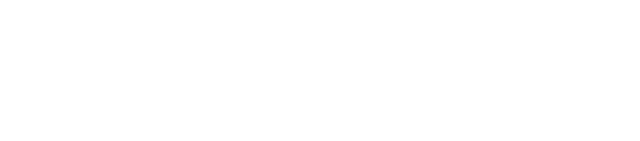
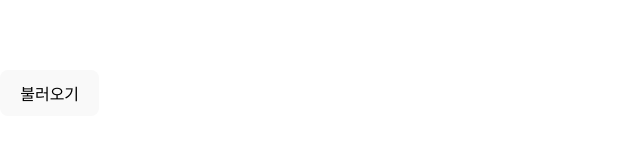
Before and after one commit to Lacheln1/UrecaDailyStudy, a React (Vite) app in the folder 5/0511-news-api/: page / in a window 1280 px wide. Shown: the part 307-448 px from the top of the page, without its empty margins (0-640 px from the left). Built offline with nearby package versions, Linux system fonts and the light colour scheme.

Commit message:
axios get 실습

```diff
--- a/5/0511-news-api/package.json
+++ b/5/0511-news-api/package.json
@@ -10,6 +10,8 @@
     "preview": "vite preview"
   },
   "dependencies": {
+    "0511-news-api": "file:",
+    "axios": "^1.9.0",
     "react": "^19.0.0",
     "react-dom": "^19.0.0"
   },
--- a/5/0511-news-api/src/App.jsx
+++ b/5/0511-news-api/src/App.jsx
@@ -1,44 +1,30 @@
-import React from "react";
+import axios from "axios";
+import React, { useState } from "react";
 
 const App = () => {
-  const increase = (number) => {
-    const promise = new Promise((resolve, reject) => {
-      setTimeout(() => {
-        const result = number + 10;
-        if (result > 50) {
-          //50보다 높으면 에러 발생
-          const e = new Error("numberTooBig");
-          return reject(e);
-        }
-        resolve(result); // number값에 +10 후 성공 처리
-      }, 1000);
-    });
-    return promise;
+  const [data, setData] = useState(null);
+  const onClick = () => {
+    axios
+      .get("https://jsonplaceholder.typicode.com/todos/1")
+      .then((response) => {
+        setData(response.data);
+      });
   };
 
-  increase(0)
-    .then((number) => {
-      //Promise에서 resolve된 값은 .then을 통해 받아 올 수 있음
-      console.log(number);
-      return increase(number);
-    })
-    .then((number) => {
-      console.log(number);
-      return increase(number);
-    })
-    .then((number) => {
-      console.log(number);
-      return increase(number);
-    })
-    .then((number) => {
-      console.log(number);
-      return increase(number);
-    })
-    .catch((e) => {
-      console.log(e);
-    });
-
-  return <div></div>;
+  return (
+    <div>
+      <div>
+        <button onClick={onClick}>불러오기</button>
+      </div>
+      {data && (
+        <textarea
+          rows={7}
+          value={JSON.stringify(data, null, 2)}
+          readOnly={true}
+        />
+      )}
+    </div>
+  );
 };
 
 export default App;
```
Also changed, not shown: 1 other file (tests, documents, lock files or other folders).
